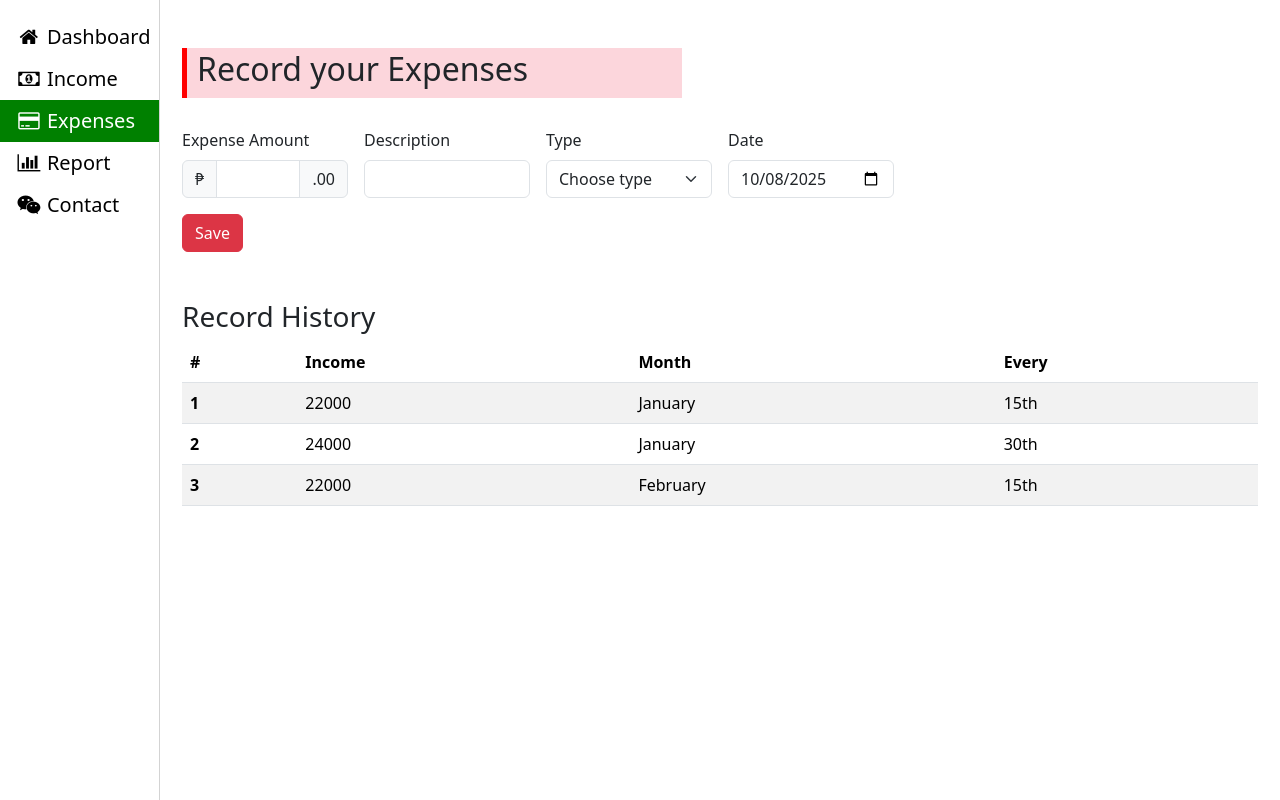
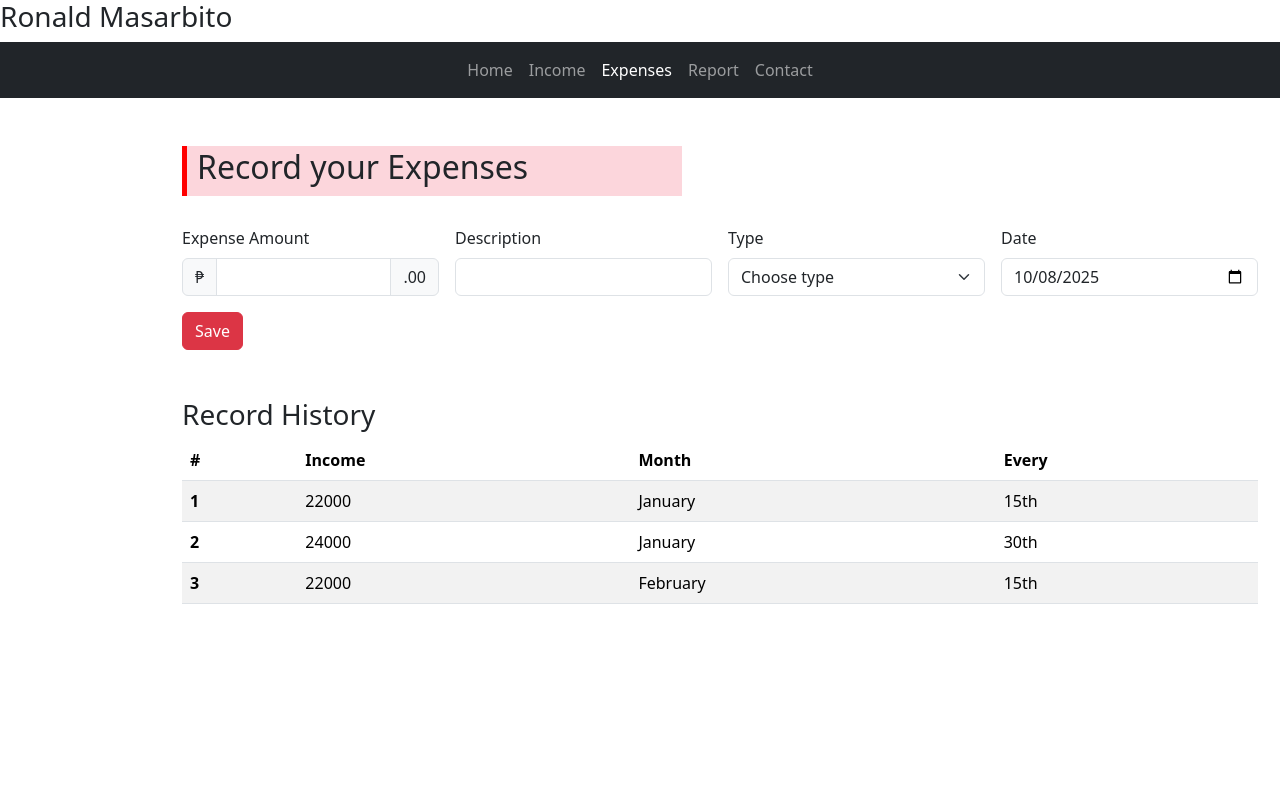
Before and after one commit to ronsproject/Finance-Monitoring, a plain HTML site: page expenses.html in a window 1280 px wide. Drawn offline with nearby package versions, Linux system fonts and the light colour scheme.

Commit message:
Update expenses.html

```diff
--- a/expenses.html
+++ b/expenses.html
@@ -9,13 +9,25 @@
     <title>Financial Monitoring - Income</title>
 </head>
 <body>
-    <div class="sidebar">
-        <a href="index.html"><i class="fa fa-fw fa-home"></i> Dashboard</a>
-        <a href="income.html"><i class="fa fa-fw fa-money"></i> Income</a>
-        <a href="expenses.html" class="active"><i class="fa fa-fw fa-credit-card"></i> Expenses</a>
-        <a href="#report"><i class="fa fa-fw fa-bar-chart"></i> Report</a>
-        <a href="contact.html"><i class="fa fa-fw fa-wechat"></i> Contact</a>
+    <div class="heading">
+      <h3>Ronald Masarbito</h3>
     </div>
+    <nav class="navbar navbar-expand-lg navbar-dark bg-dark">
+      <div class="container-fluid">
+        <button class="navbar-toggler" type="button" data-bs-toggle="collapse" data-bs-target="#centerNavBar" aria-controls="centerNavBar" aria-expanded="false" aria-label="Toggle navigation">
+          <span class="navbar-toggler-icon"></span>
+        </button>
+        <div class="collapse navbar-collapse justify-content-md-center" id="centerNavBar">
+          <ul class="navbar-nav ">
+            <li class="nav-item"><a class="nav-link" aria-current="page" href="index.html">Home</a></li>
+            <li class="nav-item"><a class="nav-link" aria-current="page" href="income.html">Income</a></li>
+            <li class="nav-item"><a class="nav-link active" aria-current="page" href="expenses.html">Expenses</a></li>
+            <li class="nav-item"><a class="nav-link" aria-current="page" href="report.html">Report</a></li>
+            <li class="nav-item"><a class="nav-link" aria-current="page" href="contact.html">Contact</a></li>
+          </ul>
+        </div>
+      </div>
+    </nav>
 
     <div class="main">
         <div class="container-sm pt-5">
@@ -23,7 +35,7 @@
                 <h2>Record your Expenses</h2>
             </div>
             <form class="row g-3 needs-validation" novalidate>
-                <div class="col-md-2">
+                <div class="col-md-3">
                     <label for="incomeAmount" class="form-label">Expense Amount</label>
                     <div class="input-group" id="incomeAmount">
                         <span class="input-group-text">₱</span>
@@ -31,11 +43,11 @@
                         <span class="input-group-text">.00</span>
                     </div>
                 </div>
-                <div class="col-md-2">
+                <div class="col-md-3">
                     <label for="expenseDesc" class="form-label">Description</label>
                     <input type="text" class="form-control" id="expenseDesc">
                 </div>
-                <div class="col-md-2">
+                <div class="col-md-3">
                     <label for="expenseType" class="form-label">Type</label>
                     <select class="form-select" id="expenseType" required>
                     <option selected disabled value="">Choose type</option>
@@ -51,7 +63,7 @@
                     Please choose a payout!
                     </div>
                 </div>
-                <div class="col-md-2">
+                <div class="col-md-3">
                     <label for="expenseDate" class="form-label">Date</label>
                     <input type="date" class="form-control" id="expenseDate">
                 </div>
```
